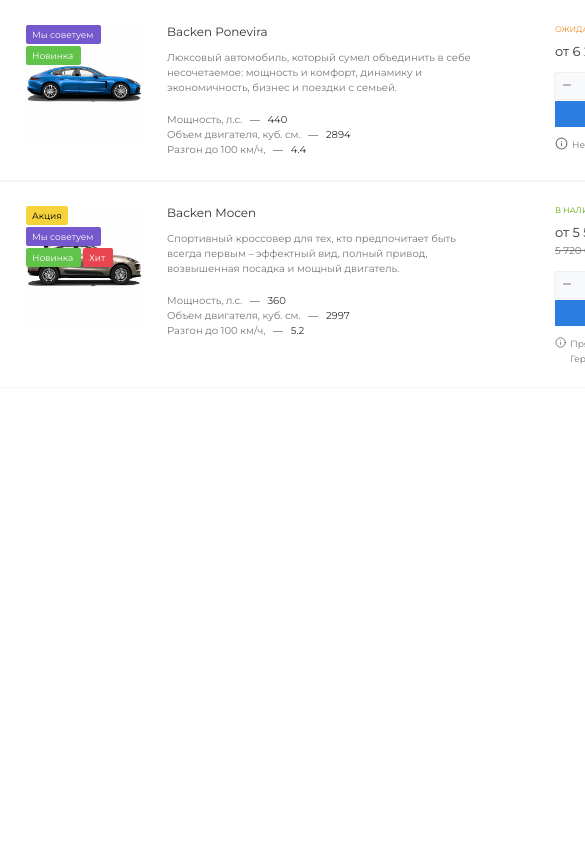
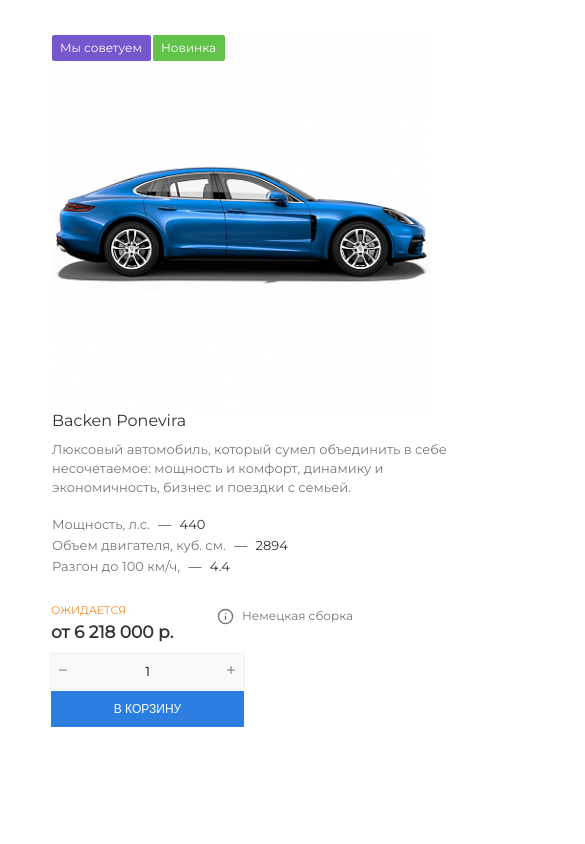
Before and after one commit to Max4aters/online-shop-cards-frontend, a plain HTML site: page index.html in a window 390 px wide. Shown: the top 844 px of the page, 585 px wide, since content can reach past the window. Drawn offline with Linux system fonts and the light colour scheme.

Commit message:
480px pre-version

```diff
--- a/assets/css/screen.css
+++ b/assets/css/screen.css
@@ -23,12 +23,25 @@ img {
     max-width: 100%;
 }
 
+/*==============================catalog-module=================================*/
+
 /*------------------------------card-block--------------------------------------*/
 .card {
     background-color: white;
     display: flex;
     outline: 1px solid #f5f6f9;
     width: 720px;
+}
+
+@media (max-width: 480px) {
+    .card {
+        display: flex;
+        flex-direction: column;
+        outline: none;
+        padding: 36px 33px 72px 52px;
+        box-sizing: border-box;
+        width: 480px;
+    }
 }
 
 /*------------------------------picture-block-----------------------------------*/
@@ -50,6 +63,20 @@ img {
 .picture__tags-footer {
     display: flex;
     flex-direction: row;
+}
+
+@media (max-width: 480px) {
+    .picture {
+        flex: none;
+        height: 377px;
+        width: 378px;
+        margin: 0;
+    }
+
+    .picture__tags-container {
+        display: flex;
+        flex-direction: row;
+    }
 }
 
 /*---------------------------tag-block--------------------------------*/
@@ -94,6 +121,31 @@ img {
     width: 30px;
 }
 
+@media (max-width: 480px) {
+    .tag {
+        line-height: 15px;
+        font-size: 12px;
+        height: 26px;
+        padding: 5px 8px;
+    }
+
+    .tag_purple {
+        width: 99px;
+    }
+
+    .tag_green {
+        width: 72px;
+    }
+
+    .tag_yellow {
+        width: 57px;
+    }
+
+    .tag_red {
+        width: 38px;
+    }
+}
+
 /*-----------------------------info-block------------------------------------*/
 .info {
     height: 168px;
@@ -132,6 +184,30 @@ img {
 
 .info__performance_block_dash {
     margin: 0 5px;
+}
+
+@media (max-width: 480px) {
+    .info {
+        margin: 0;
+        width: 100%;
+    }
+
+    .info__name {
+        font-size: 16px;
+    }
+
+    .info > div,
+    .info > aside {
+        font-size: 13px;
+    }
+
+    .info > div {
+        line-height: 19px;
+    }
+
+    .info > aside {
+        line-height: 21px;
+    }
 }
 
 /*---------------------------------options-block----------------------------*/
@@ -233,3 +309,56 @@ img {
 .options__product-feature_logo {
     margin: 0 4px 0 0;
 }
+
+@media (max-width: 480px) {
+    .options {
+        width: 100%;
+        display: flex;
+        flex-direction: row;
+        justify-content: space-between;
+    }
+
+    .options__actions {
+        width: 193px;
+        height: 140px;
+    }
+
+    .options__in-stock {
+        font-size: 11px;
+    }
+
+    .options__price {
+        font-size: 17px;
+        font-weight: bold;
+    }
+
+    .options__quantity {
+        width: 193px;
+        height: 35px;
+        font-size: 13px;
+    }
+
+    .options__buy-button {
+        width: 193px;
+        height: 36px;
+        font-size: 12px;
+    }
+
+    .options__product-feature_logo {
+        width: 17px;
+        height: 17px;
+        flex: none;
+        margin: 0 8px 0 0;
+    }
+
+    .options__product-feature {
+        font-size: 12px;
+        white-space: nowrap;
+        position: absolute;
+        right: 37px;
+    }
+
+
+
+
+}
--- a/index.html
+++ b/index.html
@@ -20,10 +20,8 @@
         </section>
         <section class="info">
             <h2><a href="#" class="info__name">Backen Ponevira</a></h2>
-            <div class="info__description">
-                Люксовый автомобиль, который сумел объединить в
-                себе несочетаемое: мощность и комфорт, динамику
-                и экономичность, бизнес и поездки с семьей.
+            <div class="info__description">Люксовый автомобиль, который сумел объединить в себе несочетаемое: мощность и
+                комфорт, динамику и экономичность, бизнес и поездки с семьей.
             </div>
             <aside class="info__performance">
                 <div class="info__performance_block">
@@ -44,6 +42,7 @@
             </aside>
         </section>
         <aside class="options">
+            <div class="options__actions">
                 <div class="options__in-stock expected">Ожидается</div>
                 <div class="options__price">от 6 218 000 р.</div>
                 <div class="options__quantity">
@@ -65,6 +64,7 @@
                     </button>
                 </div>
                 <button class="options__buy-button">В корзину</button>
+            </div>
             <div class="options__product-feature">
                 <svg class="options__product-feature_logo" xmlns="http://www.w3.org/2000/svg" width="13" height="13"
                      viewBox="0 0 24 24" fill="none"
@@ -91,9 +91,8 @@
         </section>
         <section class="info">
             <h2><a href="#" class="info__name">Backen Mocen</a></h2>
-            <div class="info__description">
-                Спортивный кроссовер для тех, кто предпочитает быть всегда первым –
-                эффектный вид, полный привод, возвышенная посадка и мощный двигатель.
+            <div class="info__description">Спортивный кроссовер для тех, кто предпочитает быть всегда первым – эффектный
+                вид, полный привод, возвышенная посадка и мощный двигатель.
             </div>
             <aside class="info__performance">
                 <div class="info__performance_block">
@@ -114,6 +113,7 @@
             </aside>
         </section>
         <aside class="options">
+            <div class="options__actions">
                 <div class="options__in-stock available">В наличии</div>
                 <div class="options__price">от 5 506 000 р.</div>
                 <div class="options__old-price">5 720 000 р.</div>
@@ -136,6 +136,7 @@
                     </button>
                 </div>
                 <button class="options__buy-button">В корзину</button>
+            </div>
             <div class="options__product-feature">
                 <svg class="options__product-feature_logo" xmlns="http://www.w3.org/2000/svg" width="13" height="13"
                      viewBox="0 0 24 24" fill="none"
```
Lines whose indentation alone changed are shown as unchanged.
